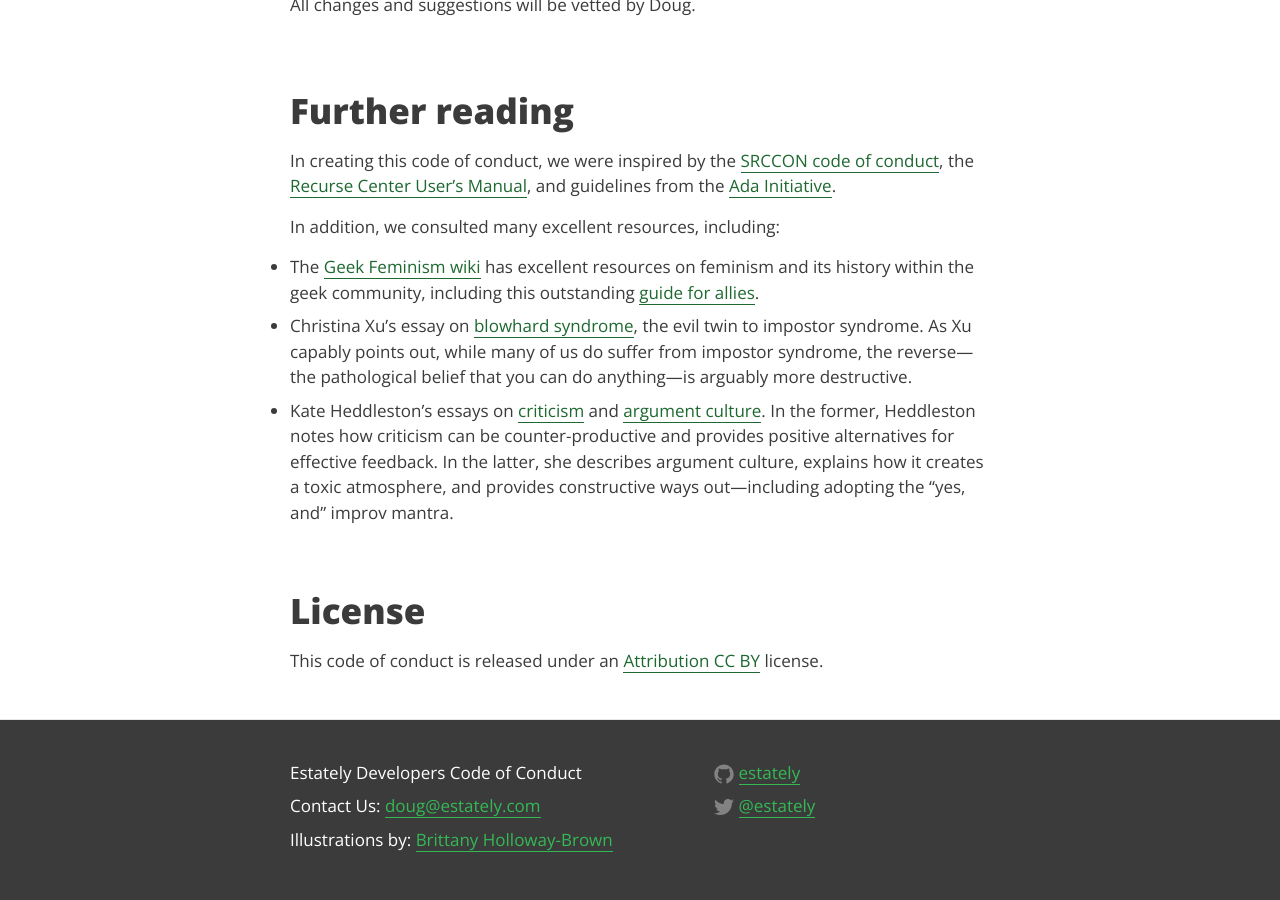
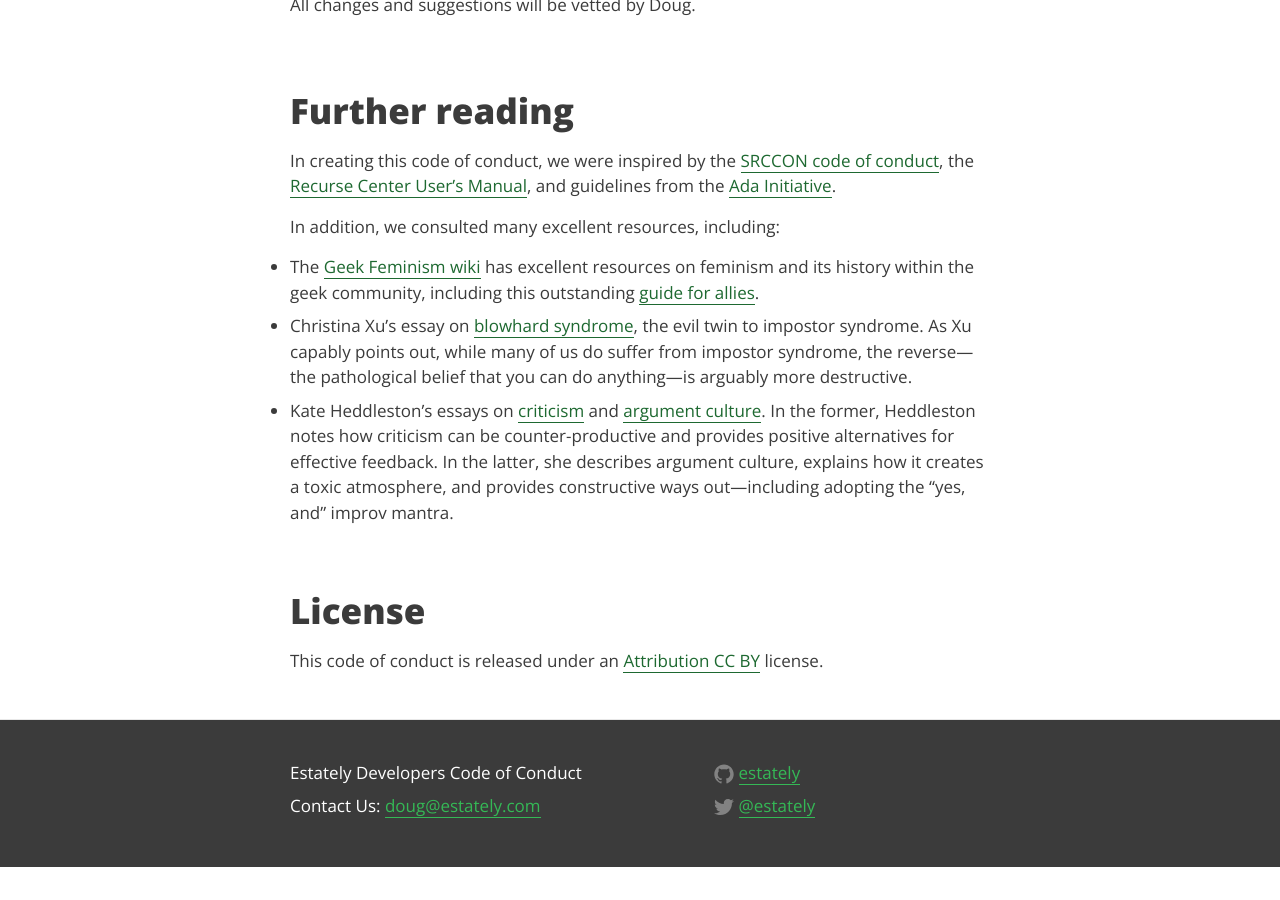
Before and after one commit to voxmedia/code-of-conduct, a Jekyll site: the page built from index.html, in a window 1280 px wide and 900 px high, scrolled down 5963 px. Built offline with Jekyll 4.4.1, drawn with Linux system fonts in a browser that asks for light colours; after the commit the page ends 6830 px from its top, so only the background shows below that.

Commit message:
remove illustration credit

```diff
--- a/_includes/footer.html
+++ b/_includes/footer.html
@@ -5,7 +5,6 @@
       <ul class="contact-list">
         <li>{{ site.title }}</li>
         <li>Contact Us: <a href="mailto:{{ site.email }}">{{ site.email }}</a></li>
-        <li>Illustrations by: <a href="http://www.twitter.com/brtttny">Brittany Holloway-Brown</a></li>
       </ul>
     </div>
 
```
